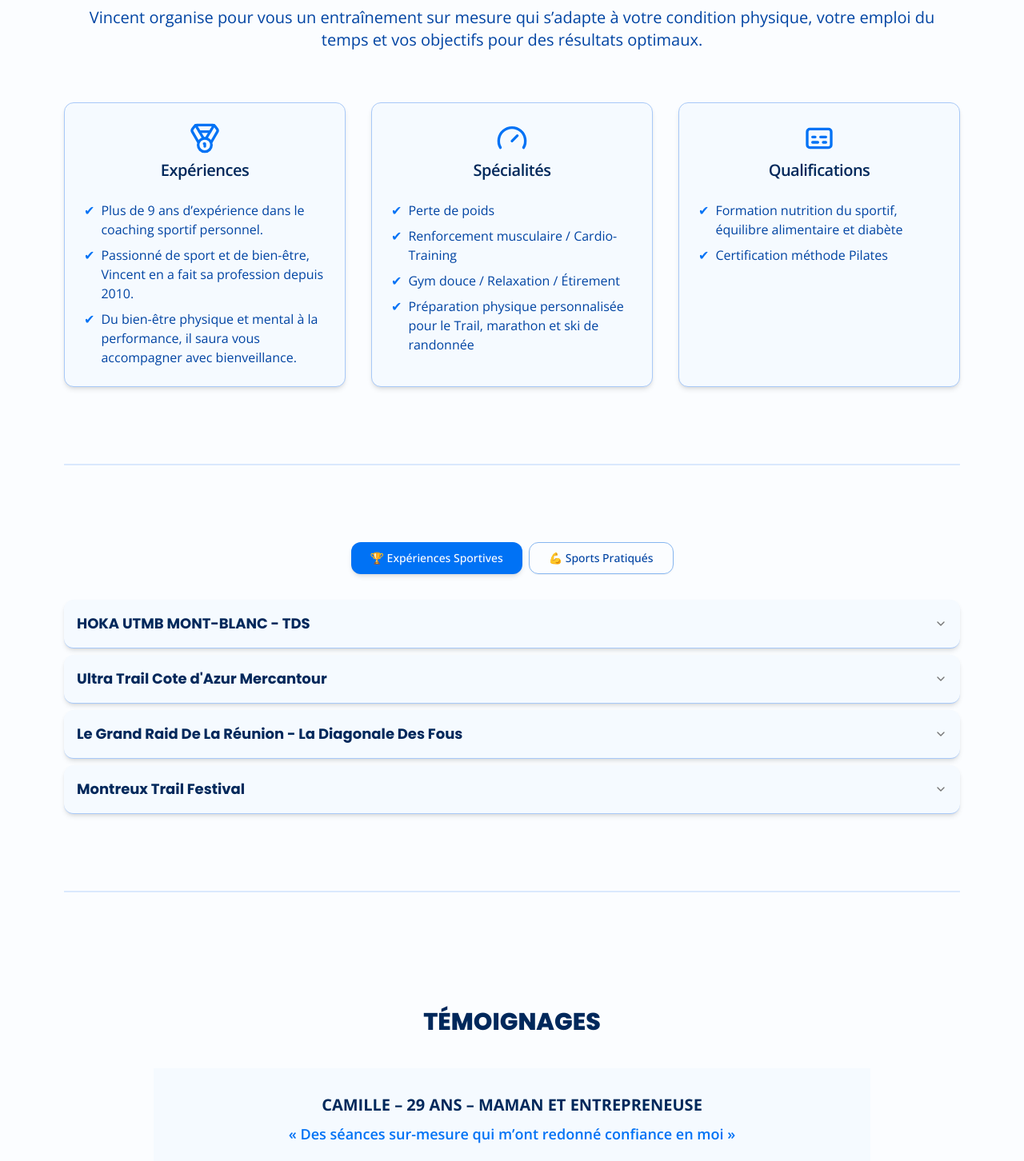
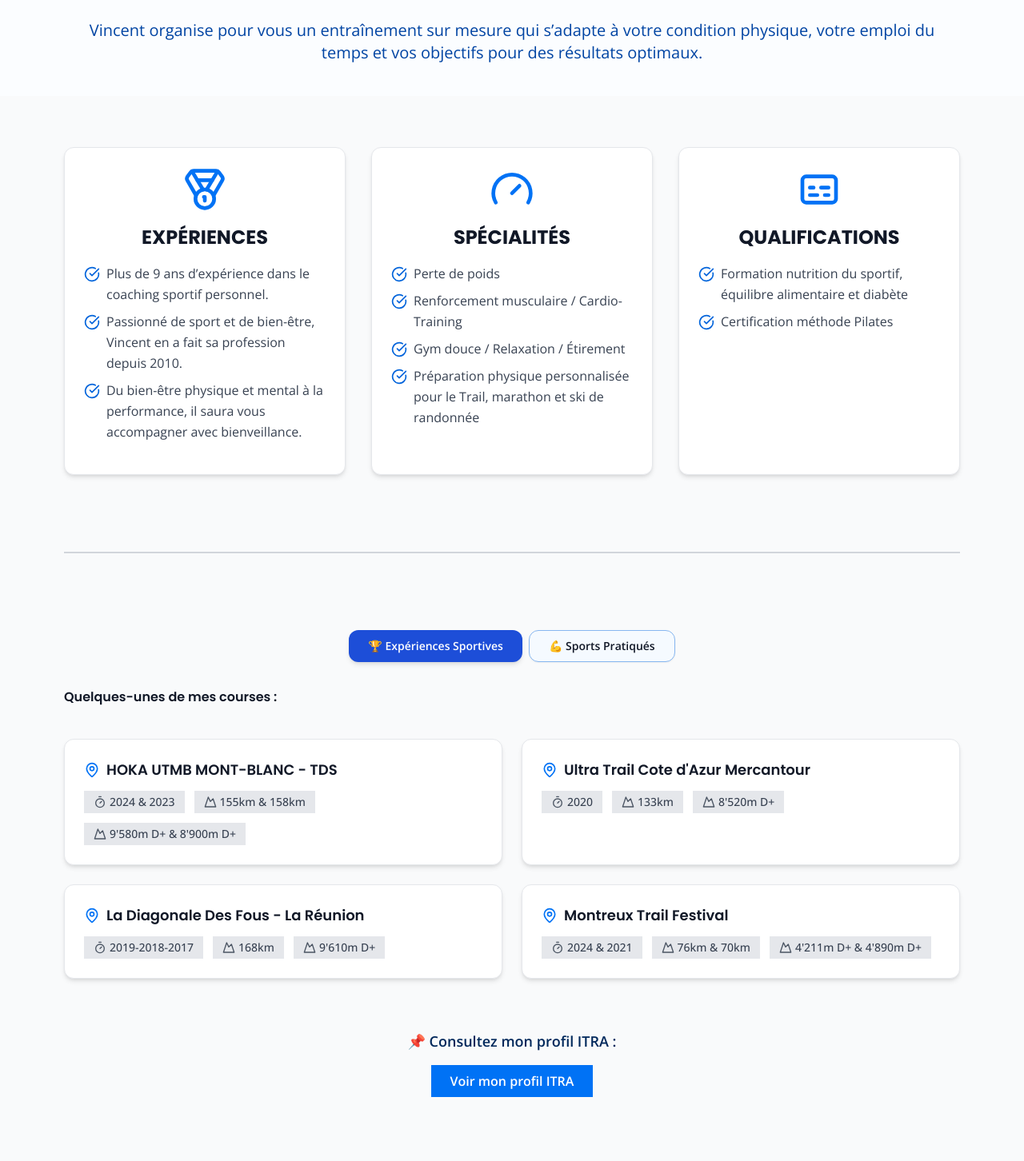
Before and after one commit to RonanKer29/vincent-tenret-coaching-2025, a React (Vite) app: page / in a window 1280 px wide. Shown: the part 920-2372 px from the top of the page at 80% size. Built offline with nearby package versions, Linux system fonts and the light colour scheme.

Commit message:
splitting into smaller components for sports, races and experience

```diff
--- /dev/null
+++ b/src/components/ExperienceSection.jsx
@@ -0,0 +1,49 @@
+import { Medal, Gauge, Captions } from "lucide-react";
+import ProfileCard from "./ProfileCard";
+
+const ExperienceSection = () => {
+  const experiences = [
+    {
+      title: "Expériences",
+      description: [
+        "Plus de 9 ans d’expérience dans le coaching sportif personnel.",
+        "Passionné de sport et de bien-être, Vincent en a fait sa profession depuis 2010.",
+        "Du bien-être physique et mental à la performance, il saura vous accompagner avec bienveillance.",
+      ],
+      icon: Medal,
+    },
+    {
+      title: "Spécialités",
+      description: [
+        "Perte de poids",
+        "Renforcement musculaire / Cardio-Training",
+        "Gym douce / Relaxation / Étirement",
+        "Préparation physique personnalisée pour le Trail, marathon et ski de randonnée",
+      ],
+      icon: Gauge,
+    },
+    {
+      title: "Qualifications",
+      description: [
+        "Formation nutrition du sportif, équilibre alimentaire et diabète",
+        "Certification méthode Pilates",
+      ],
+      icon: Captions,
+    },
+  ];
+
+  return (
+    <div className="grid grid-cols-1 gap-8 sm:grid-cols-2 md:grid-cols-3">
+      {experiences.map((item, index) => (
+        <ProfileCard
+          key={index}
+          title={item.title}
+          description={item.description}
+          icon={item.icon}
+        />
+      ))}
+    </div>
+  );
+};
+
+export default ExperienceSection;
--- a/src/components/Header.jsx
+++ b/src/components/Header.jsx
@@ -14,7 +14,7 @@
 
 const Header = () => {
   return (
-    <div className="sticky inset-x-0 top-0 z-50 bg-background header-border">
+    <div className="sticky inset-x-0 top-0 z-50 bg-blue-2 header-border">
       <MaxWidthWrapper>
         <header className="flex items-center justify-between py-4">
           {/* Logo */}
--- a/src/components/Hero.jsx
+++ b/src/components/Hero.jsx
@@ -16,7 +16,7 @@
         <h1 className="mt-10 text-3xl font-extrabold text-center uppercase text-blue-12">
           Vincent Tenret, coach sportif sur la région Genevoise.
         </h1>
-        <p className="mt-6 text-xl font-light text-center text-blue-11">
+        <p className="my-10 text-xl font-light text-center text-blue-11">
           Vincent organise pour vous un entraînement sur mesure qui s’adapte à
           votre condition physique, votre emploi du temps et vos objectifs pour
           des résultats optimaux.
--- a/src/components/ProfileCard.jsx
+++ b/src/components/ProfileCard.jsx
@@ -2,21 +2,23 @@
 
 const ProfileCard = ({ title, description, icon: Icon }) => {
   return (
-    <div className="p-6 border rounded-lg shadow-lg bg-blue-2 border-blue-6">
+    <div className="p-6 transition-transform bg-white border border-gray-200 shadow-md rounded-xl ">
       <div className="mb-4 text-center">
         <div className="flex justify-center">
-          <Icon className="w-16 h-16 text-blue-9" />
+          <Icon className="w-14 h-14 text-blue-9" />
         </div>
 
-        <span className="block my-4 text-2xl font-extrabold text-center uppercase text-blue-12">
+        <h3 className="mt-4 text-2xl font-bold text-gray-900 uppercase">
           {title}
-        </span>
+        </h3>
 
-        <ul className="space-y-2 text-left">
+        <ul className="mt-4 space-y-2 text-left">
           {description.map((desc, index) => (
             <li key={index} className="flex items-start space-x-2">
               <CheckCircle className="flex-shrink-0 w-5 h-5 mt-1 text-blue-10" />
-              <span className="flex-1 text-blue-11">{desc}</span>
+              <span className="flex-1 leading-relaxed text-gray-700">
+                {desc}
+              </span>
             </li>
           ))}
         </ul>
--- a/src/components/ProfileSection.jsx
+++ b/src/components/ProfileSection.jsx
@@ -1,116 +1,69 @@
+import { useState } from "react";
 import MaxWidthWrapper from "./MaxWidthWrapper";
-import { Medal, Gauge, Captions } from "lucide-react";
-import { Card, CardContent, CardHeader, CardTitle } from "@/components/ui/card";
-import { Badge } from "@/components/ui/badge";
-import {
-  Accordion,
-  AccordionItem,
-  AccordionTrigger,
-  AccordionContent,
-} from "@/components/ui/accordion";
+import ExperienceSection from "./ExperienceSection";
+import RaceItem from "./RaceItem";
 import { Button } from "@/components/ui/button";
-import { useState } from "react";
+import SportsSection from "./SportsList";
 
 const ProfileSection = () => {
   const [activeSection, setActiveSection] = useState("experiences");
 
-  const presentations = [
+  const races = [
     {
-      title: "Expériences",
-      description: [
-        "Plus de 9 ans d’expérience dans le coaching sportif personnel.",
-        "Passionné de sport et de bien-être, Vincent en a fait sa profession depuis 2010.",
-        "Du bien-être physique et mental à la performance, il saura vous accompagner avec bienveillance.",
-      ],
-      icon: Medal,
+      title: "HOKA UTMB MONT-BLANC - TDS",
+      year: "2024 & 2023",
+      distance: "155km & 158km",
+      elevation: "9'580m D+ & 8'900m D+",
     },
     {
-      title: "Spécialités",
-      description: [
-        "Perte de poids",
-        "Renforcement musculaire / Cardio-Training",
-        "Gym douce / Relaxation / Étirement",
-        "Préparation physique personnalisée pour le Trail, marathon et ski de randonnée",
-      ],
-      icon: Gauge,
+      title: "Ultra Trail Cote d'Azur Mercantour",
+      year: "2020",
+      distance: "133km",
+      elevation: "8'520m D+",
     },
     {
-      title: "Qualifications",
-      description: [
-        "Formation nutrition du sportif, équilibre alimentaire et diabète",
-        "Certification méthode Pilates",
-      ],
-      icon: Captions,
+      title: "La Diagonale Des Fous - La Réunion",
+      year: "2019-2018-2017",
+      distance: "168km",
+      elevation: "9'610m D+",
+    },
+    {
+      title: "Montreux Trail Festival",
+      year: "2024 & 2021",
+      distance: "76km & 70km",
+      elevation: "4'211m D+ & 4'890m D+",
     },
   ];
 
-  const races = [
-    {
-      title: "HOKA UTMB MONT-BLANC - TDS",
-      details: "2024 : 155km - 9'580m D+ | 2023 : 158km - 8'900m D+",
-    },
-    {
-      title: "Ultra Trail Cote d'Azur Mercantour",
-      details: "2020 : 133km - 8'520m D+",
-    },
-    {
-      title: "Le Grand Raid De La Réunion - La Diagonale Des Fous",
-      details: "2019-2018-2017 : 168km - 9'610m D+",
-    },
-    {
-      title: "Montreux Trail Festival",
-      details: "2024 : 76km - 4’211m D+ | 2021: 70km - 4’890m D+",
-    },
-  ];
+  return (
+    <div className="pt-16 bg-gray-50">
+      <MaxWidthWrapper>
+        {/* 🔹 Section Expériences */}
+        <ExperienceSection />
 
-  const sportsList = [
-    "Trail",
-    "Ski de randonnée",
-    "Vélo de route",
-    "Course à pied",
-    "Natation",
-  ];
+        <div className="w-full my-24 border border-gray-300"></div>
 
-  return (
-    <div className="pt-16 bg-blue-1">
-      <MaxWidthWrapper>
-        {/* 🔹 Présentation avec Cards */}
-        <div className="grid grid-cols-1 gap-8 md:grid-cols-3">
-          {presentations.map((item, index) => (
-            <Card
-              key={index}
-              className="shadow-md border border-blue-6 bg-blue-2 transition-transform hover:scale-[1.02]"
-            >
-              <CardHeader className="flex flex-col items-center text-center">
-                <item.icon className="w-10 h-10 text-blue-9" />
-                <CardTitle className="mt-4 text-xl font-semibold text-blue-12">
-                  {item.title}
-                </CardTitle>
-              </CardHeader>
-              <CardContent>
-                <ul className="space-y-2 text-blue-11">
-                  {item.description.map((desc, i) => (
-                    <li key={i} className="flex items-start">
-                      <span className="mr-2 text-blue-9">✔</span> {desc}
-                    </li>
-                  ))}
-                </ul>
-              </CardContent>
-            </Card>
-          ))}
-        </div>
-        <div className="w-full my-24 border border-blue-4"></div>
         {/* 🔹 Boutons pour basculer entre Expériences Sportives & Sports Pratiqués */}
         <div className="flex justify-center mt-16 space-x-2">
           <Button
             variant={activeSection === "experiences" ? "default" : "outline"}
             onClick={() => setActiveSection("experiences")}
+            className={`px-6 py-2 font-semibold ${
+              activeSection === "experiences"
+                ? "bg-blue-700 text-white"
+                : "bg-blue-2 text-gray-900"
+            }`}
           >
             🏆 Expériences Sportives
           </Button>
           <Button
             variant={activeSection === "sports" ? "default" : "outline"}
             onClick={() => setActiveSection("sports")}
+            className={`px-6 py-2 font-semibold ${
+              activeSection === "sports"
+                ? "bg-blue-700 text-white"
+                : "bg-blue-2 text-gray-900"
+            }`}
           >
             💪 Sports Pratiqués
           </Button>
@@ -119,38 +72,34 @@
         {/* 🔹 Contenu affiché selon la section active */}
         <div className="mt-8">
           {activeSection === "experiences" && (
-            <Accordion type="single" collapsible className="mt-8">
-              {races.map((race, index) => (
-                <AccordionItem
-                  key={index}
-                  value={`race-${index}`}
-                  className="mb-2 shadow-md rounded-xl border-blue-6 bg-blue-2"
-                >
-                  <AccordionTrigger className="p-4 text-lg font-bold text-blue-12">
-                    {race.title}
-                  </AccordionTrigger>
-                  <AccordionContent className="p-4 text-blue-11">
-                    {race.details}
-                  </AccordionContent>
-                </AccordionItem>
-              ))}
-            </Accordion>
+            <section className="mt-8 text-center">
+              <h1 className="font-semibold text-left text-gray-900">
+                Quelques-unes de mes courses :
+              </h1>
+              <div className="grid gap-6 mt-10 sm:grid-cols-2 ">
+                {races.map((race, index) => (
+                  <RaceItem key={index} {...race} />
+                ))}
+              </div>
+              {/* Lien vers le profil ITRA */}
+              <p className="mt-16 text-lg font-semibold text-blue-12">
+                📌 Consultez mon profil ITRA :
+              </p>
+              <a
+                href="https://itra.run/api/RunnerSpace/GetRunnerSpace?memberString=EZZf%2BXnR4ENACH1Y5KthaQ%3D%3D"
+                target="_blank"
+                rel="noopener noreferrer"
+                className="inline-block px-6 py-2 mt-4 font-semibold text-white transition rounded-lg bg-blue-9 hover:bg-blue-10"
+              >
+                Voir mon profil ITRA
+              </a>
+            </section>
           )}
 
-          {activeSection === "sports" && (
-            <div className="flex flex-wrap justify-center gap-4 mt-12">
-              {sportsList.map((sport, index) => (
-                <Badge
-                  key={index}
-                  className="px-4 py-2 text-lg border shadow-sm rounded-xl bg-blue-2 text-blue-12 border-blue-6"
-                >
-                  {sport}
-                </Badge>
-              ))}
-            </div>
-          )}
+          {activeSection === "sports" && <SportsSection />}
         </div>
-        <div className="w-full my-24 border border-blue-4"></div>
+
+        <div className="w-full my-24 border border-gray-300"></div>
       </MaxWidthWrapper>
     </div>
   );
--- /dev/null
+++ b/src/components/RaceItem.jsx
@@ -0,0 +1,28 @@
+import { Mountain, MapPin, Timer } from "lucide-react";
+
+const RaceItem = ({ title, year, distance, elevation }) => {
+  return (
+    <div className="p-6 transition-transform bg-white border border-gray-200 shadow-md rounded-xl">
+      <h3 className="flex items-center space-x-2 text-lg font-semibold text-gray-900">
+        <MapPin className="w-5 h-5 text-blue-9" />
+        <span>{title}</span>
+      </h3>
+      <div className="flex flex-wrap gap-3 mt-3 text-gray-700">
+        <span className="flex items-center px-3 py-1 space-x-1 text-sm font-medium bg-gray-200 rounded-lg">
+          <Timer className="w-4 h-4 text-gray-600" />
+          <span>{year}</span>
+        </span>
+        <span className="flex items-center px-3 py-1 space-x-1 text-sm font-medium bg-gray-200 rounded-lg">
+          <Mountain className="w-4 h-4 text-gray-600" />
+          <span>{distance}</span>
+        </span>
+        <span className="flex items-center px-3 py-1 space-x-1 text-sm font-medium bg-gray-200 rounded-lg">
+          <Mountain className="w-4 h-4 text-gray-600" />
+          <span>{elevation}</span>
+        </span>
+      </div>
+    </div>
+  );
+};
+
+export default RaceItem;
--- /dev/null
+++ b/src/components/SportsList.jsx
@@ -0,0 +1,26 @@
+import { Badge } from "@/components/ui/badge";
+
+const sportsList = [
+  "Trail",
+  "Ski de randonnée",
+  "Vélo de route",
+  "Course à pied",
+  "Natation",
+];
+
+const SportsSection = () => {
+  return (
+    <div className="flex flex-wrap justify-center gap-4 mt-12">
+      {sportsList.map((sport, index) => (
+        <Badge
+          key={index}
+          className="px-4 py-2 text-lg text-gray-900 bg-gray-200 border border-gray-300 shadow-sm rounded-xl"
+        >
+          {sport}
+        </Badge>
+      ))}
+    </div>
+  );
+};
+
+export default SportsSection;
--- a/src/components/ui/badge.jsx
+++ b/src/components/ui/badge.jsx
@@ -8,9 +8,8 @@
     variants: {
       variant: {
         default:
-          "border-transparent bg-blue-9 text-white hover:bg-blue-4 transition transition-duration-300 cursor-pointer",
-        secondary:
-          "border border-blue-7 bg-blue-3 text-blue-11 hover:bg-blue-4",
+          "border-transparent bg-blue-9 text-white  transition transition-duration-300 cursor-pointer",
+        secondary: "border border-blue-7 bg-blue-3 text-blue-11 ",
         destructive:
           "border-transparent bg-red-500 text-white hover:bg-red-600",
         outline: "border border-blue-7 text-blue-11 hover:bg-blue-3",
--- a/src/pages/Prices.jsx
+++ b/src/pages/Prices.jsx
@@ -60,7 +60,7 @@
             {prices.map((item, index) => (
               <div
                 key={index}
-                className="flex flex-col items-start p-6 transition-transform duration-300 border rounded-lg shadow-md bg-blue-1 border-blue-6 hover:scale-105"
+                className="flex flex-col items-start p-6 transition-transform duration-300 border rounded-lg shadow-md bg-blue-1 border-blue-6 "
               >
                 <div className="flex items-center mx-auto mb-4">
                   <FontAwesomeIcon
```
